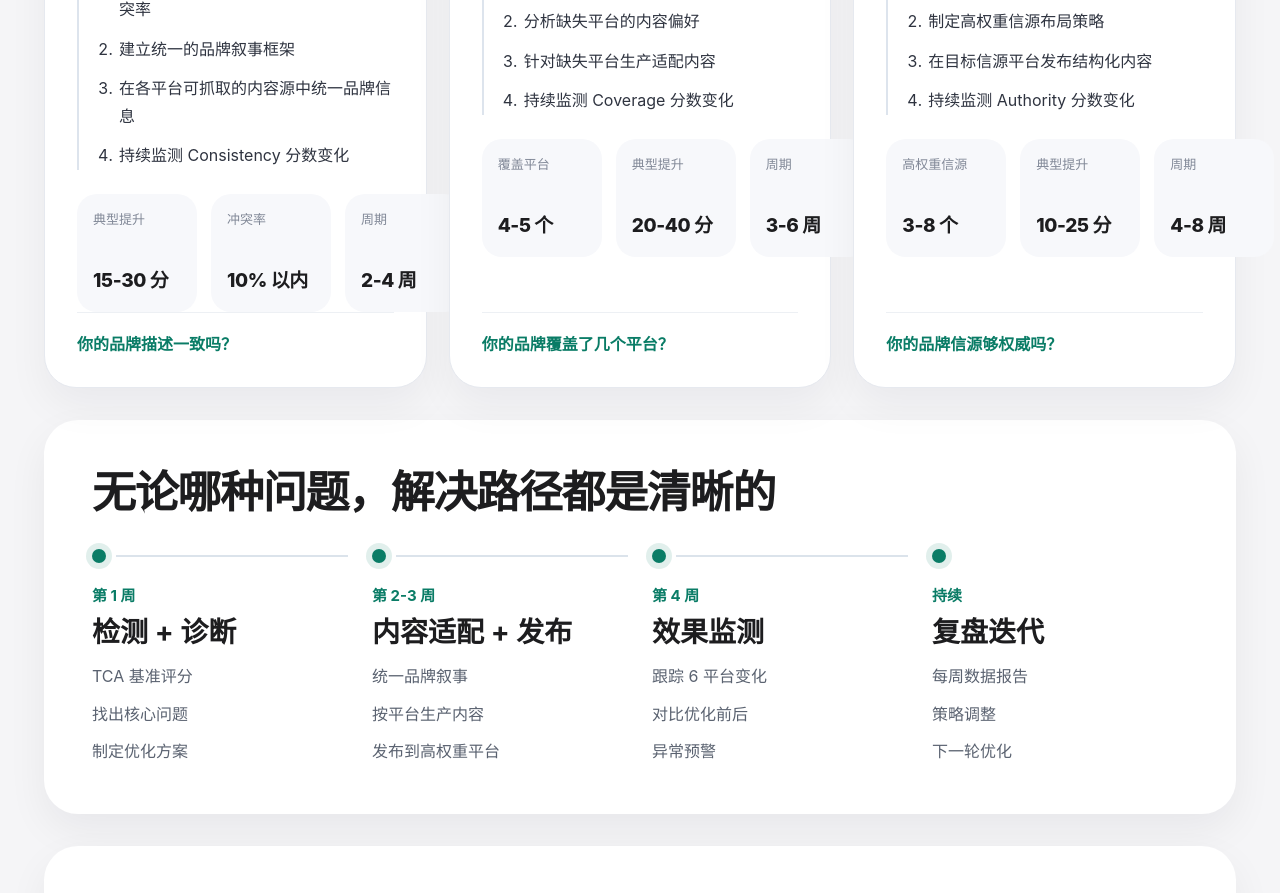
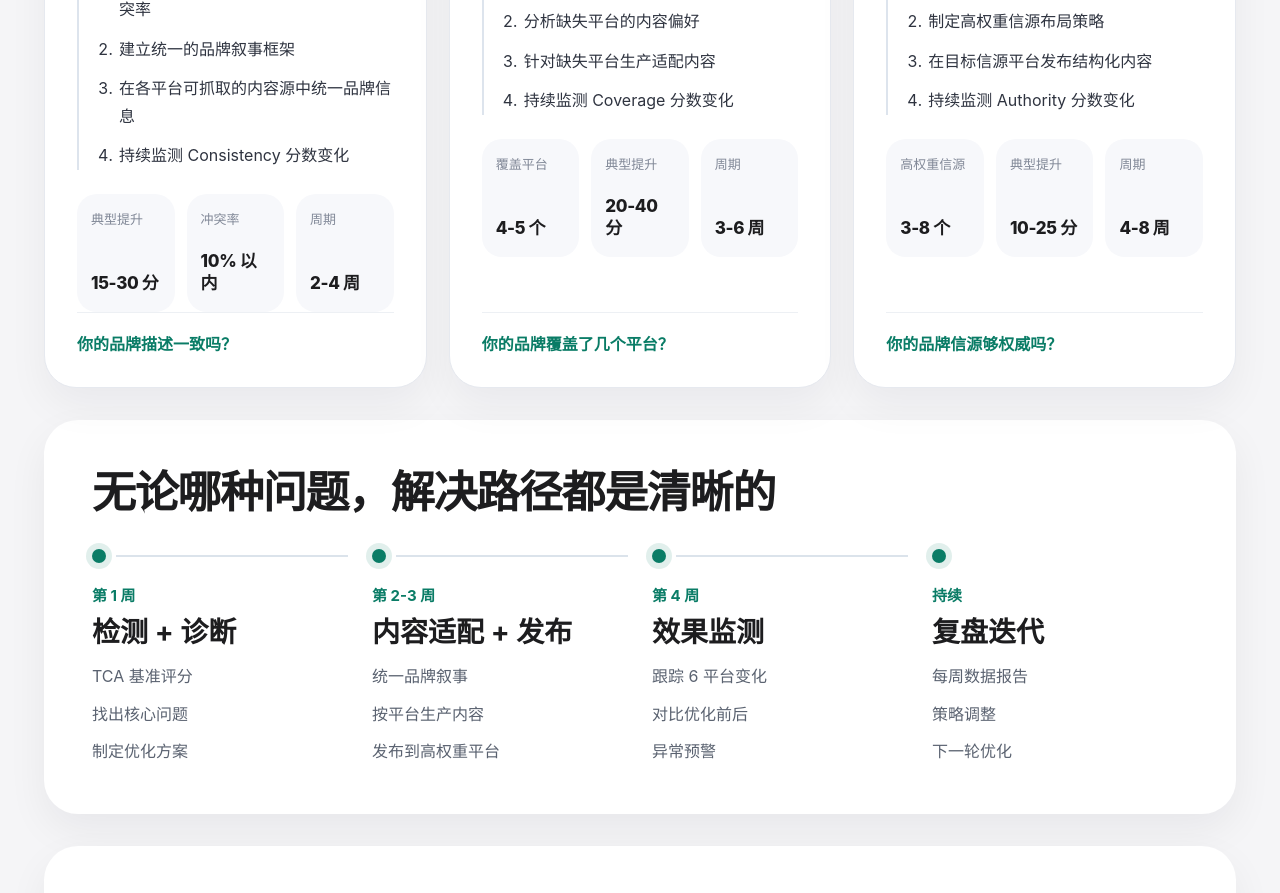
Before and after one commit to DONGLUOJI/mgeo-mvp, a Next.js app: page /cases in a window 1280 px wide. Shown: the part 820-1713 px from the top of the page. Built offline with nearby package versions, Linux system fonts and the light colour scheme; no server answers.

Commit message:
fix: contain cases metric cards

```diff
--- a/src/app/cases/page.tsx
+++ b/src/app/cases/page.tsx
@@ -380,14 +380,15 @@ const styles: Record<string, React.CSSProperties> = {
   },
   metricsGrid: {
     display: "grid",
-    gridTemplateColumns: "repeat(3, minmax(120px, 1fr))",
-    gap: 14,
+    gridTemplateColumns: "repeat(3, minmax(0, 1fr))",
+    gap: 12,
     marginTop: 24,
+    minWidth: 0,
   },
   metricCard: {
     background: "#f7f8fb",
     borderRadius: 20,
-    padding: "16px 16px 18px",
+    padding: "16px 14px 18px",
     minHeight: 118,
     display: "grid",
     gridTemplateRows: "auto 1fr",
@@ -395,6 +396,7 @@ const styles: Record<string, React.CSSProperties> = {
     justifyItems: "start",
     gap: 10,
     minWidth: 0,
+    overflow: "hidden",
   },
   metricLabel: {
     color: "#818897",
@@ -405,7 +407,7 @@ const styles: Record<string, React.CSSProperties> = {
   },
   metricValue: {
     color: "#1d1d1f",
-    fontSize: 19,
+    fontSize: 17,
     fontWeight: 800,
     lineHeight: 1.3,
     letterSpacing: "-0.02em",
```
